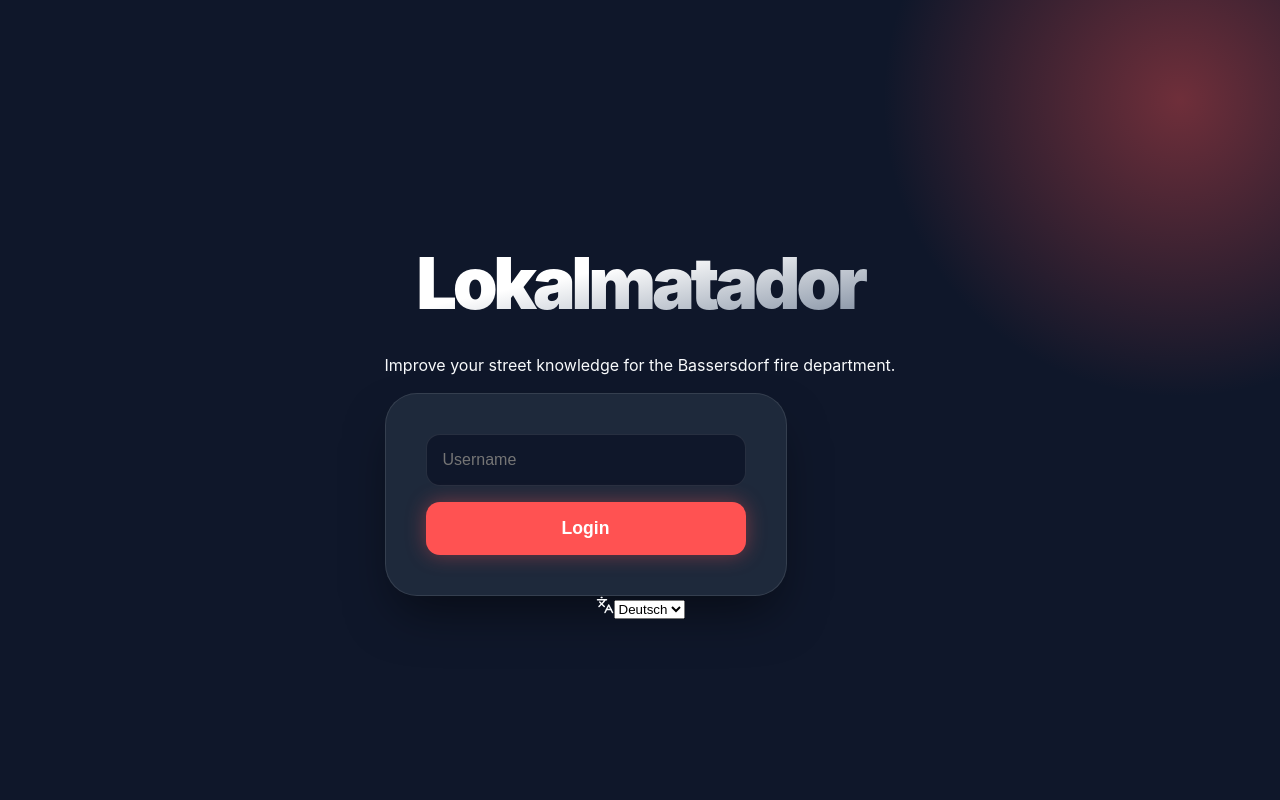
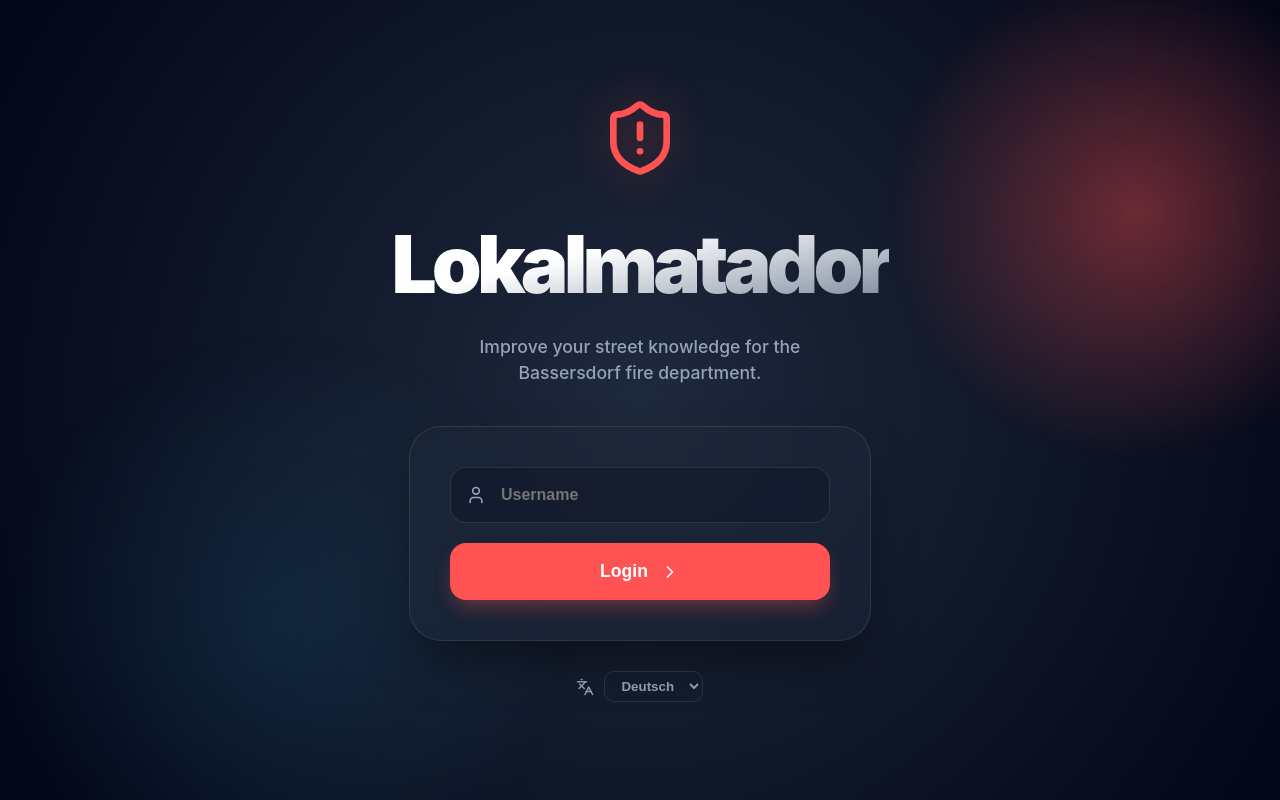
Before and after one commit to andregasser/lokalmatador, a React (Vite) app in the folder frontend/: page / in a window 1280 px wide. Built offline with nearby package versions, Linux system fonts and the light colour scheme; some icons are missing.

Commit message:
Redesign login screen

```diff
--- a/frontend/src/App.css
+++ b/frontend/src/App.css
@@ -78,12 +78,7 @@ nav button.active { color: var(--primary); background: rgba(255, 82, 82, 0.12);
 
 main { flex: 1; position: relative; overflow: hidden; background: var(--bg); }
 
-/* Map */
-.map-container { position: absolute; top: 0; left: 0; right: 0; bottom: 0; width: 100%; height: 100%; }
-.leaflet-container { height: 100% !important; width: 100% !important; background: #1e293b !important; outline: none; }
-.leaflet-dark { filter: invert(100%) hue-rotate(180deg) brightness(95%) contrast(90%); }
-
-/* Map Tooltip Customization */
+/* Map Tooltip */
 .leaflet-tooltip {
   background: var(--surface) !important;
   border: 1px solid var(--glass-border) !important;
@@ -96,11 +91,6 @@ main { flex: 1; position: relative; overflow: hidden; background: var(--bg); }
   font-size: 0.95rem !important;
   text-shadow: none !important;
 }
-
-.leaflet-tooltip-left:before { border-left-color: var(--surface) !important; }
-.leaflet-tooltip-right:before { border-right-color: var(--surface) !important; }
-.leaflet-tooltip-top:before { border-top-color: var(--surface) !important; }
-.leaflet-tooltip-bottom:before { border-bottom-color: var(--surface) !important; }
 
 .overlay-info {
   position: absolute; bottom: 30px; left: 50%; transform: translateX(-50%);
@@ -122,192 +112,155 @@ main { flex: 1; position: relative; overflow: hidden; background: var(--bg); }
   top: 0; left: 0; right: 0; bottom: 0;
   background: rgba(15, 23, 42, 0.9);
   backdrop-filter: blur(12px);
-  -webkit-backdrop-filter: blur(12px);
-  display: flex;
-  justify-content: center;
-  align-items: center;
-  z-index: 9999;
-  animation: modalFadeIn 0.3s ease-out;
+  display: flex; justify-content: center; align-items: center;
+  z-index: 9999; animation: modalFadeIn 0.3s ease-out;
 }
-
 @keyframes modalFadeIn { from { opacity: 0; } to { opacity: 1; } }
 
 .rules-modal {
-  background: var(--surface);
-  width: 90%;
-  max-width: 500px;
-  padding: 40px;
-  border-radius: 32px;
-  border: 1px solid var(--glass-border);
-  box-shadow: 0 30px 60px -12px rgba(0, 0, 0, 0.5);
-  text-align: center;
+  background: var(--surface); width: 90%; max-width: 500px;
+  padding: 40px; border-radius: 32px; border: 1px solid var(--glass-border);
+  box-shadow: 0 30px 60px -12px rgba(0, 0, 0, 0.5); text-align: center;
   animation: modalScaleIn 0.4s cubic-bezier(0.175, 0.885, 0.32, 1.275);
 }
-
 @keyframes modalScaleIn { from { transform: scale(0.8); opacity: 0; } to { transform: scale(1); opacity: 1; } }
 
-.rule-item {
-  display: flex;
-  align-items: flex-start;
-  gap: 15px;
-  background: rgba(255, 255, 255, 0.03);
-  padding: 12px 18px;
-  border-radius: 16px;
-  border: 1px solid rgba(255, 255, 255, 0.05);
-  margin-bottom: 10px;
-  text-align: left;
-}
-.rule-item h4 { margin: 0 0 2px 0; color: white; font-size: 0.95rem; font-weight: 800; }
-.rule-item p { margin: 0; font-size: 0.85rem; color: var(--text-muted); }
+/* Competition Timer */
+.timer-wrapper { position: absolute; top: 80px; left: 50%; transform: translateX(-50%); width: 260px; background: var(--glass-bg); padding: 6px 12px; border-radius: 20px; z-index: 1000; border: 1px solid var(--glass-border); display: flex; align-items: center; gap: 12px; box-shadow: var(--shadow); }
+.timer-bar-container { flex: 1; height: 6px; background: rgba(255, 255, 255, 0.05); border-radius: 10px; overflow: hidden; }
+.timer-bar { height: 100%; border-radius: 10px; transition: width 0.1s linear, background-color 0.3s ease; }
+.timer-text { font-size: 0.8rem; font-weight: 800; color: white; min-width: 35px; text-align: right; font-variant-numeric: tabular-nums; }
 
-/* Competition Stats */
-.stats-header { position: absolute; top: 20px; left: 0; right: 0; display: flex; justify-content: center; gap: 15px; z-index: 1000; pointer-events: none; }
-.stats-badge {
-  background: var(--surface); border: 1px solid var(--glass-border);
-  color: white; padding: 8px 20px; border-radius: 30px;
-  font-weight: 800; font-size: 0.85rem; display: flex; align-items: center; gap: 8px;
-  box-shadow: var(--shadow); backdrop-filter: blur(10px);
-}
-.score-badge { background: var(--primary); min-width: 120px; justify-content: center; }
-.on-fire { background: linear-gradient(135deg, #f97316 0%, #ea580c 100%); box-shadow: 0 0 25px rgba(234, 88, 12, 0.6); transform: scale(1.1); }
-.multiplier { background: white; color: #ea580c; padding: 2px 8px; border-radius: 8px; font-size: 0.75rem; margin-left: 8px; }
-.flame-icon { color: #ffeb3b; animation: flicker 0.5s infinite alternate; }
-@keyframes flicker { from { transform: scale(1); } to { transform: scale(1.2); } }
-
-/* Timer */
-.timer-wrapper {
-  position: absolute;
-  top: 80px;
-  left: 50%;
-  transform: translateX(-50%);
-  width: 260px;
-  background: var(--glass-bg);
-  padding: 6px 12px;
-  border-radius: 20px;
-  z-index: 1000;
-  border: 1px solid var(--glass-border);
-  display: flex;
-  align-items: center;
-  gap: 12px;
-  box-shadow: var(--shadow);
-}
-
-.timer-bar-container {
-  flex: 1;
-  height: 6px;
-  background: rgba(255, 255, 255, 0.05);
-  border-radius: 10px;
-  overflow: hidden;
-}
-
-.timer-bar {
-  height: 100%;
-  border-radius: 10px;
-  transition: width 0.1s linear, background-color 0.3s ease;
-}
-
-.timer-text {
-  font-size: 0.8rem;
-  font-weight: 800;
-  color: white;
-  min-width: 35px;
-  text-align: right;
-  font-variant-numeric: tabular-nums;
-}
-
-/* Leaderboard Podium */
+/* Podium Hall of Fame */
 .podium-container { display: flex; justify-content: center; align-items: flex-end; gap: 15px; margin-bottom: 4rem; padding-top: 20px; }
-.podium-card {
-  background: var(--surface); border: 1px solid var(--glass-border);
-  border-radius: 28px; padding: 25px; display: flex; flex-direction: column;
-  align-items: center; gap: 12px; width: 190px; position: relative;
-  transition: all 0.3s ease; box-shadow: var(--shadow);
-}
+.podium-card { background: var(--surface); border: 1px solid var(--glass-border); border-radius: 28px; padding: 25px; display: flex; flex-direction: column; align-items: center; gap: 12px; width: 190px; position: relative; transition: all 0.3s ease; box-shadow: var(--shadow); }
 .podium-card:hover { transform: translateY(-10px); }
 .rank-1 { order: 2; padding: 45px 30px; border-color: rgba(251, 191, 36, 0.4); z-index: 2; background: linear-gradient(to bottom, #1e293b, #0f172a); }
 .rank-2 { order: 1; border-color: rgba(203, 213, 225, 0.3); }
 .rank-3 { order: 3; border-color: rgba(217, 119, 6, 0.3); }
-
-.podium-medal {
-  width: 56px; height: 56px; border-radius: 50%; display: flex;
-  justify-content: center; align-items: center; margin-bottom: 10px;
-}
+.podium-medal { width: 56px; height: 56px; border-radius: 50%; display: flex; justify-content: center; align-items: center; margin-bottom: 10px; }
 .rank-1 .podium-medal { background: #fbbf24; box-shadow: 0 0 30px rgba(251, 191, 36, 0.5); }
 .rank-2 .podium-medal { background: #cbd5e1; }
 .rank-3 .podium-medal { background: #d97706; }
-
 .podium-name { font-weight: 900; font-size: 1.2rem; color: white; }
 .podium-score { font-size: 1.4rem; font-weight: 900; color: var(--accent); }
 
-/* Leaderboard Table */
-.leaderboard-container, .release-notes-container { padding: 3rem 1.5rem; max-width: 900px; margin: 0 auto; overflow-y: auto; max-height: calc(100vh - 100px); }
+/* Login Redesign - Ultra Modern */
+.login-container {
+  display: flex; flex-direction: column; align-items: center; justify-content: center;
+  height: 100vh; width: 100vw; position: relative; overflow: hidden;
+  background: radial-gradient(circle at center, #1e293b 0%, #020617 100%);
+}
+
+.login-background-deco {
+  position: absolute; top: 0; left: 0; right: 0; bottom: 0; z-index: 0;
+}
+
+.circle-one {
+  position: absolute; top: -10%; right: -5%; width: 500px; height: 500px;
+  background: radial-gradient(circle, var(--primary-glow) 0%, transparent 70%);
+  animation: float 10s infinite alternate;
+}
+
+.circle-two {
+  position: absolute; bottom: -10%; left: -5%; width: 600px; height: 600px;
+  background: radial-gradient(circle, rgba(56, 189, 248, 0.1) 0%, transparent 70%);
+  animation: float 15s infinite alternate-reverse;
+}
+
+@keyframes float {
+  from { transform: translate(0, 0); }
+  to { transform: translate(50px, 50px); }
+}
+
+.login-content {
+  position: relative; z-index: 1; text-align: center;
+  animation: loginFadeIn 0.8s ease-out;
+}
+
+@keyframes loginFadeIn {
+  from { opacity: 0; transform: translateY(30px); }
+  to { opacity: 1; transform: translateY(0); }
+}
+
+.login-hero { margin-bottom: 40px; }
+.hero-icon-main { margin-bottom: 20px; filter: drop-shadow(0 0 20px var(--primary-glow)); }
+.login-container h1 {
+  font-size: 5rem; font-weight: 900; letter-spacing: -0.06em; margin: 0;
+  background: linear-gradient(to bottom right, #fff 40%, #64748b);
+  -webkit-background-clip: text; -webkit-text-fill-color: transparent;
+}
+.hero-subtitle { color: var(--text-muted); font-size: 1.1rem; font-weight: 500; max-width: 400px; margin: 10px auto 0; line-height: 1.5; }
+
+.login-form-modern {
+  display: flex; flex-direction: column; gap: 20px;
+  width: 100%; max-width: 380px; margin: 0 auto;
+  background: rgba(30, 41, 59, 0.5); backdrop-filter: blur(20px);
+  padding: 40px; border-radius: 32px; border: 1px solid var(--glass-border);
+  box-shadow: 0 25px 50px -12px rgba(0, 0, 0, 0.5);
+}
+
+.input-wrapper-modern {
+  position: relative; display: flex; align-items: center;
+}
+
+.input-icon {
+  position: absolute; left: 16px; color: var(--text-muted); transition: color 0.3s;
+}
+
+.login-form-modern input {
+  width: 100%; padding: 18px 18px 18px 50px; border-radius: 16px;
+  background: rgba(15, 23, 42, 0.6); border: 1px solid var(--glass-border);
+  color: white; font-size: 1rem; font-weight: 600; outline: none;
+  transition: all 0.3s;
+}
+
+.login-form-modern input:focus {
+  border-color: var(--primary); background: rgba(15, 23, 42, 0.8);
+  box-shadow: 0 0 0 4px rgba(255, 82, 82, 0.1);
+}
+
+.login-form-modern input:focus + .input-icon { color: var(--primary); }
+
+.login-submit-btn {
+  padding: 18px; background: var(--primary); color: white; border: none;
+  border-radius: 16px; cursor: pointer; font-weight: 800; font-size: 1.1rem;
+  display: flex; align-items: center; justify-content: center; gap: 12px;
+  transition: all 0.3s; box-shadow: 0 10px 20px -5px var(--primary-glow);
+}
+
+.login-submit-btn:hover {
+  transform: translateY(-3px); filter: brightness(1.1);
+  box-shadow: 0 15px 30px -5px var(--primary-glow);
+}
+
+.lang-select-wrapper-modern {
+  margin-top: 30px; display: flex; align-items: center; justify-content: center;
+  gap: 10px; color: var(--text-muted); font-weight: 600;
+}
+
+.lang-select-login-modern {
+  background: transparent; border: 1px solid var(--glass-border);
+  color: var(--text-muted); padding: 6px 12px; border-radius: 10px;
+  cursor: pointer; font-weight: 700; outline: none;
+}
+
+/* Rest */
 .leaderboard-table-wrapper { background: var(--surface); border-radius: 32px; padding: 15px; border: 1px solid var(--glass-border); margin-bottom: 3rem; }
 table { width: 100%; border-collapse: collapse; }
 th { padding: 15px 20px; color: var(--text-muted); font-size: 0.7rem; text-transform: uppercase; text-align: left; }
 td { padding: 20px; border-top: 1px solid rgba(255,255,255,0.05); }
 tr.highlight td { background: rgba(56, 189, 248, 0.08); color: var(--accent); }
-.leaderboard-user-cell { display: flex; flex-direction: column; gap: 2px; }
-.leaderboard-name { font-weight: 700; font-size: 1rem; }
-.leaderboard-rank { font-size: 0.7rem; font-weight: 800; text-transform: uppercase; }
-.score-cell { font-weight: 900; color: var(--primary); font-size: 1.1rem; }
 
-/* Release Notes */
-.release-item {
-  background: var(--surface); padding: 2.5rem; border-radius: 32px;
-  margin-bottom: 2rem; border: 1px solid var(--glass-border);
-  box-shadow: var(--shadow); text-align: left;
-}
-.release-item h3 { margin-top: 0; color: white; font-size: 1.6rem; font-weight: 900; margin-bottom: 1.5rem; }
-.release-item ul { padding: 0; list-style: none; display: flex; flex-direction: column; gap: 12px; }
-.release-item ul li { position: relative; padding-left: 28px; line-height: 1.5; color: var(--text-muted); font-size: 0.95rem; }
-.release-item ul li::before { content: "→"; position: absolute; left: 0; color: var(--accent); font-weight: 900; }
-.version-badge {
-  background: var(--primary); color: white; display: inline-block;
-  padding: 5px 14px; border-radius: 8px; font-weight: 900;
-  font-size: 0.75rem; margin-bottom: 12px;
-}
-
-/* Achievements */
 .achievements-shelf { display: flex; justify-content: space-around; flex-wrap: wrap; gap: 20px; background: var(--surface); padding: 30px; border-radius: 32px; margin-bottom: 2rem; border: 1px solid var(--glass-border); }
 .achievement-badge { display: flex; flex-direction: column; align-items: center; gap: 10px; width: 110px; transition: all 0.3s ease; }
 .achievement-badge.locked { filter: grayscale(1) opacity(0.2); }
 .achievement-badge.unlocked { filter: drop-shadow(0 0 15px rgba(255, 255, 255, 0.1)); }
-.badge-name { font-size: 0.7rem; font-weight: 800; text-transform: uppercase; color: var(--text-muted); text-align: center; }
-.achievement-badge.unlocked .badge-name { color: white; }
 
-/* Quiz & Feedback */
 .quiz-controls { position: absolute; bottom: 30px; left: 50%; transform: translateX(-50%); width: 90%; max-width: 500px; background: var(--glass-bg); backdrop-filter: blur(24px); padding: 24px; border-radius: 32px; border: 1px solid var(--glass-border); box-shadow: var(--shadow); z-index: 1000; }
 .options-grid { display: grid; grid-template-columns: 1fr 1fr; gap: 12px; }
 .options-grid button { padding: 1.2rem; font-size: 0.95rem; font-weight: 700; background: rgba(255, 255, 255, 0.05); border: 1px solid rgba(255, 255, 255, 0.1); color: white; cursor: pointer; border-radius: 18px; transition: all 0.2s ease; }
 .options-grid button:hover { background: var(--primary); transform: translateY(-3px); box-shadow: 0 8px 20px var(--primary-glow); }
-
-.feedback-card { display: flex; flex-direction: column; align-items: center; gap: 15px; }
-.feedback-status { font-size: 2.2rem; font-weight: 900; }
-.feedback-card.success .feedback-status { color: #4ade80; }
-.feedback-card.error .feedback-status { color: var(--primary); }
-.discovery-feedback { color: #4ade80; font-weight: 900; font-size: 1.1rem; animation: bounce 0.5s ease; }
-
-.primary-action-btn { width: 100%; padding: 16px 32px; background: var(--primary); color: white; border: none; border-radius: 16px; font-size: 1.1rem; font-weight: 800; cursor: pointer; display: flex; align-items: center; justify-content: center; gap: 12px; transition: all 0.2s ease; box-shadow: 0 10px 20px -5px var(--primary-glow); margin-top: 15px; }
-.primary-action-btn:hover { transform: translateY(-2px); filter: brightness(1.1); }
-
-.pulse-line { stroke-dasharray: 12; stroke-width: 10; stroke-opacity: 1; animation: dash 30s linear infinite; filter: drop-shadow(0 0 12px var(--primary)); }
-@keyframes dash { from { stroke-dashoffset: 1000; } to { stroke-dashoffset: 0; } }
-
-.icon-pulse { color: #4ade80; animation: iconPulse 2s infinite; }
-.icon-shake { color: var(--primary); animation: iconShake 0.5s ease-in-out; }
-@keyframes iconPulse { 0%, 100% { transform: scale(1); } 50% { transform: scale(1.15); } }
-@keyframes iconShake { 0%, 100% { transform: translateX(0); } 25% { transform: translateX(-8px); } 75% { transform: translateX(8px); } }
-
-/* Login */
-.login-container { display: flex; flex-direction: column; align-items: center; justify-content: center; height: 100vh; position: relative; overflow: hidden; }
-.login-glow { position: absolute; width: 600px; height: 600px; background: radial-gradient(circle, var(--primary-glow) 0%, transparent 70%); top: -200px; right: -200px; }
-.login-content { position: relative; z-index: 1; text-align: center; }
-.login-container h1 { font-size: 4.5rem; font-weight: 900; letter-spacing: -0.06em; margin-bottom: 0.5rem; background: linear-gradient(to bottom right, #fff 40%, #64748b); -webkit-background-clip: text; -webkit-text-fill-color: transparent; }
-.login-container form { display: flex; flex-direction: column; gap: 16px; width: 100%; max-width: 320px; background: var(--surface); padding: 40px; border-radius: 32px; border: 1px solid var(--glass-border); box-shadow: 0 25px 50px -12px rgba(0, 0, 0, 0.5); }
-.login-container input { padding: 16px; border-radius: 14px; border: 1px solid var(--glass-border); font-size: 1rem; background: var(--bg); color: white; outline: none; }
-.login-container button[type="submit"] { padding: 16px; background: var(--primary); color: white; border: none; border-radius: 14px; cursor: pointer; font-weight: 800; font-size: 1.1rem; box-shadow: 0 0 20px var(--primary-glow); }
-
-.back-btn { margin-top: 2rem; background: transparent; border: 1px solid var(--glass-border); color: var(--text-muted); padding: 10px 20px; border-radius: 12px; cursor: pointer; font-weight: 600; }
 
 .spinner { width: 40px; height: 40px; border: 4px solid rgba(255, 82, 82, 0.1); border-top: 4px solid var(--primary); border-radius: 50%; animation: spin 1s linear infinite; margin-bottom: 20px; }
 @keyframes spin { to { transform: rotate(360deg); } }
@@ -318,5 +271,5 @@ tr.highlight td { background: rgba(56, 189, 248, 0.08); color: var(--accent); }
   nav button { white-space: nowrap; }
   .podium-container { flex-direction: column; align-items: center; }
   .rank-1 { order: 1; } .rank-2 { order: 2; } .rank-3 { order: 3; }
-  .login-container h1 { font-size: 2.8rem; }
+  .login-container h1 { font-size: 3rem; }
 }
--- a/frontend/src/App.tsx
+++ b/frontend/src/App.tsx
@@ -19,7 +19,6 @@ import {
   CheckCircle2,
   XCircle,
   ChevronRight,
-  Timer,
   Play,
   Zap,
   Target,
@@ -29,7 +28,9 @@ import {
   Star,
   ShieldCheck,
   Compass,
-  Medal
+  Medal,
+  ShieldAlert,
+  User as UserIcon
 } from 'lucide-react';
 
 const BASSERSDORF_CENTER: [number, number] = [47.444, 8.625];
@@ -284,17 +285,29 @@ const App: React.FC = () => {
   if (!user) {
     return (
       <div className="login-container">
-        <div className="login-glow"></div>
+        <div className="login-background-deco">
+          <div className="circle-one"></div>
+          <div className="circle-two"></div>
+        </div>
         <div className="login-content">
-          <h1>{t('app_title')}</h1>
-          <p>{t('login_desc')}</p>
-          <form onSubmit={handleLogin}>
-            <input name="username" placeholder={t('username')} required autoComplete="off" />
-            <button type="submit">{t('login')}</button>
+          <div className="login-hero">
+            <ShieldAlert size={80} color="var(--primary)" className="hero-icon-main" />
+            <h1>{t('app_title')}</h1>
+            <p className="hero-subtitle">{t('login_desc')}</p>
+          </div>
+          <form className="login-form-modern" onSubmit={handleLogin}>
+            <div className="input-wrapper-modern">
+              <UserIcon size={20} className="input-icon" />
+              <input name="username" placeholder={t('username')} required autoComplete="off" />
+            </div>
+            <button type="submit" className="login-submit-btn">
+              <span>{t('login')}</span>
+              <ChevronRight size={20} />
+            </button>
           </form>
-          <div className="lang-select-wrapper">
+          <div className="lang-select-wrapper-modern">
             <Languages size={18} />
-            <select className="lang-select-login" value={i18n.language} onChange={(e) => changeLanguage(e.target.value)}>
+            <select className="lang-select-login-modern" value={i18n.language} onChange={(e) => changeLanguage(e.target.value)}>
               <option value="de">Deutsch</option>
               <option value="en">English</option>
             </select>
@@ -425,14 +438,10 @@ const App: React.FC = () => {
             </div>
             <div className="timer-wrapper">
               <div className="timer-bar-container">
-                <div className="timer-bar" style={{
-                  width: `${(timeLeft / QUESTION_TIME_LIMIT) * 100}%`,
-                  backgroundColor: timeLeft < 5 ? 'var(--primary)' : 'var(--accent)'
-                }}></div>
+                <div className="timer-bar" style={{ width: `${(timeLeft / QUESTION_TIME_LIMIT) * 100}%`, backgroundColor: timeLeft < 5 ? 'var(--primary)' : 'var(--accent)' }}></div>
               </div>
               <div className="timer-text">{Math.ceil(timeLeft)}s</div>
             </div>
-
             <div className="map-container mini-map">
               <MapContainer key={`map-compete-${currentStreet.id}`} center={BASSERSDORF_CENTER} zoom={17} maxZoom={22} style={{ height: '100%', width: '100%' }} zoomControl={false}>
                 <LayersControl position="topright">
@@ -477,17 +486,14 @@ const App: React.FC = () => {
         {mode === 'leaderboard' && (
           <div className="leaderboard-container">
             <div className="section-header"><Trophy size={32} className="text-accent" /> <h2>Hall of Fame</h2></div>
-
             <div className="podium-container">
               {topThree.map((entry, i) => {
                 const totalS = leaderboardData.filter((ld: any) => ld.user === entry.user).reduce((sum: number, ld: any) => sum + ld.score, 0);
                 const rank = getRank(totalS);
-                const medalColors = ['#fbbf24', '#cbd5e1', '#d97706']; // Gold, Silver, Bronze
+                const medalColors = ['#fbbf24', '#cbd5e1', '#d97706'];
                 return (
                   <div key={i} className={`podium-card rank-${i + 1}`}>
-                    <div className="podium-medal" style={{ backgroundColor: medalColors[i] }}>
-                      <Medal size={24} color="#0f172a" />
-                    </div>
+                    <div className="podium-medal" style={{ backgroundColor: medalColors[i] }}><Medal size={24} color="#0f172a" /></div>
                     <span className="podium-name">{entry.user}</span>
                     <span className="podium-rank" style={{ color: rank.color }}>{rank.title}</span>
                     <span className="podium-score">{entry.score.toLocaleString()}</span>
@@ -495,7 +501,6 @@ const App: React.FC = () => {
                 );
               })}
             </div>
-
             <div className="leaderboard-table-wrapper">
               <table>
                 <thead><tr><th>{t('rank')}</th><th>{t('name')}</th><th>{t('points')}</th><th>{t('date')}</th></tr></thead>
@@ -506,12 +511,7 @@ const App: React.FC = () => {
                     return (
                       <tr key={i} className={entry.user === user ? 'highlight' : ''}>
                         <td>#{i + 4}</td>
-                        <td>
-                          <div className="leaderboard-user-cell">
-                            <span className="leaderboard-name">{entry.user}</span>
-                            <span className="leaderboard-rank" style={{ color: rank.color }}>{rank.title}</span>
-                          </div>
-                        </td>
+                        <td><div className="leaderboard-user-cell"><span className="leaderboard-name">{entry.user}</span><span className="leaderboard-rank" style={{ color: rank.color }}>{rank.title}</span></div></td>
                         <td className="score-cell">{entry.score.toLocaleString()}</td>
                         <td>{entry.date}</td>
                       </tr>
@@ -520,7 +520,6 @@ const App: React.FC = () => {
                 </tbody>
               </table>
             </div>
-
             <div className="achievements-shelf">
               {ACHIEVEMENTS.map(ach => {
                 const isUnlocked = unlockedAchievements.includes(ach.id);
@@ -546,15 +545,6 @@ const App: React.FC = () => {
                 <ul>
                   <li>🏆 **Podium View**: Die Top 3 werden jetzt prunkvoll auf dem Podium präsentiert.</li>
                   <li>🏅 **Medaillen**: Gold, Silber und Bronze für die Champions.</li>
-                  <li>✨ **Polished UI**: Leaderboard komplett grafisch überarbeitet.</li>
-                </ul>
-              </div>
-              <div className="release-item">
-                <div className="version-badge">v1.5.0</div>
-                <h3>Street Master System</h3>
-                <ul>
-                  <li>🧭 **Entdecker-Bonus**: +1000 Punkte für jede zum ersten Mal erkannte Strasse.</li>
-                  <li>📈 **Gebietskenntnis**: Verfolge deinen Fortschritt im Header (0-100%).</li>
                 </ul>
               </div>
             </div>
```
